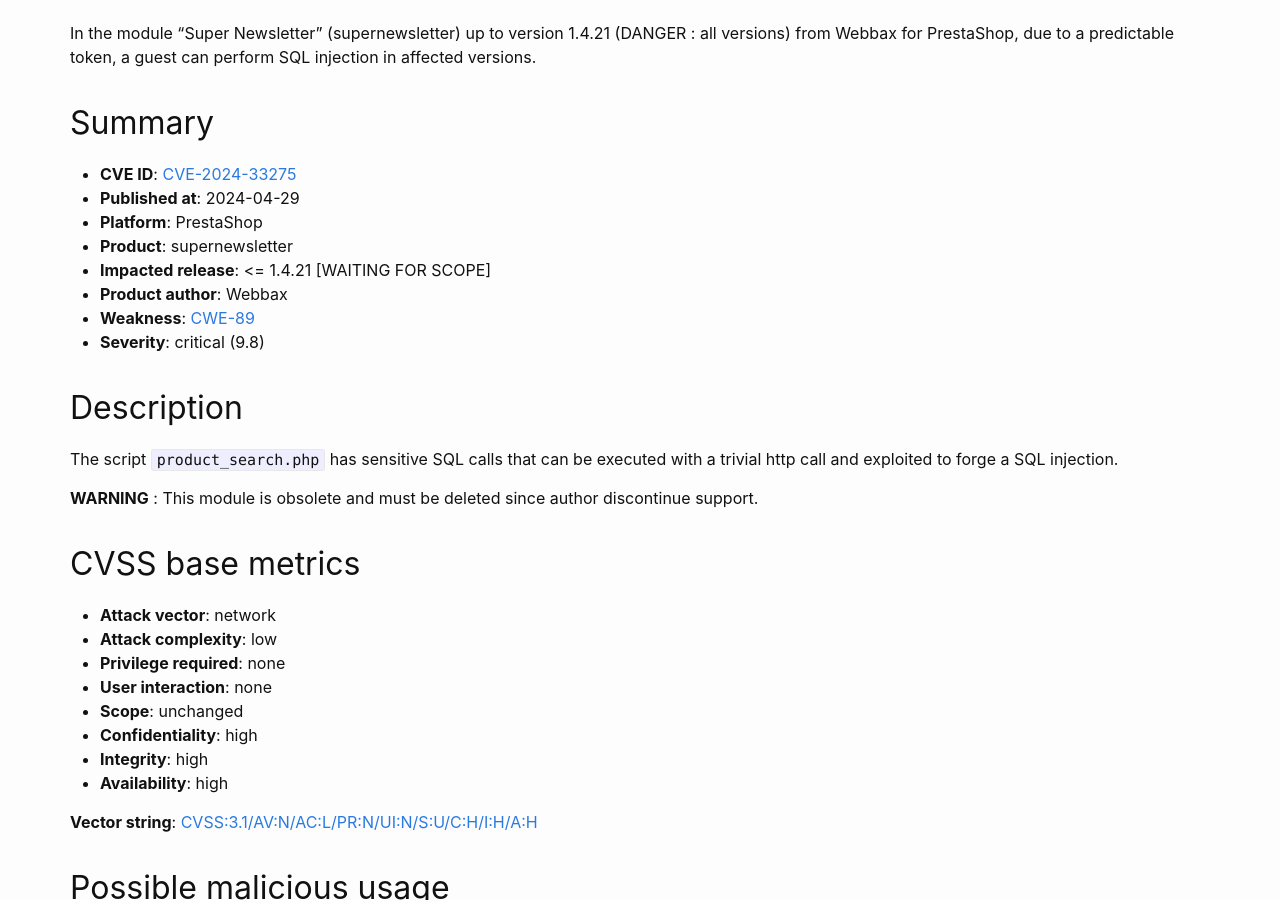
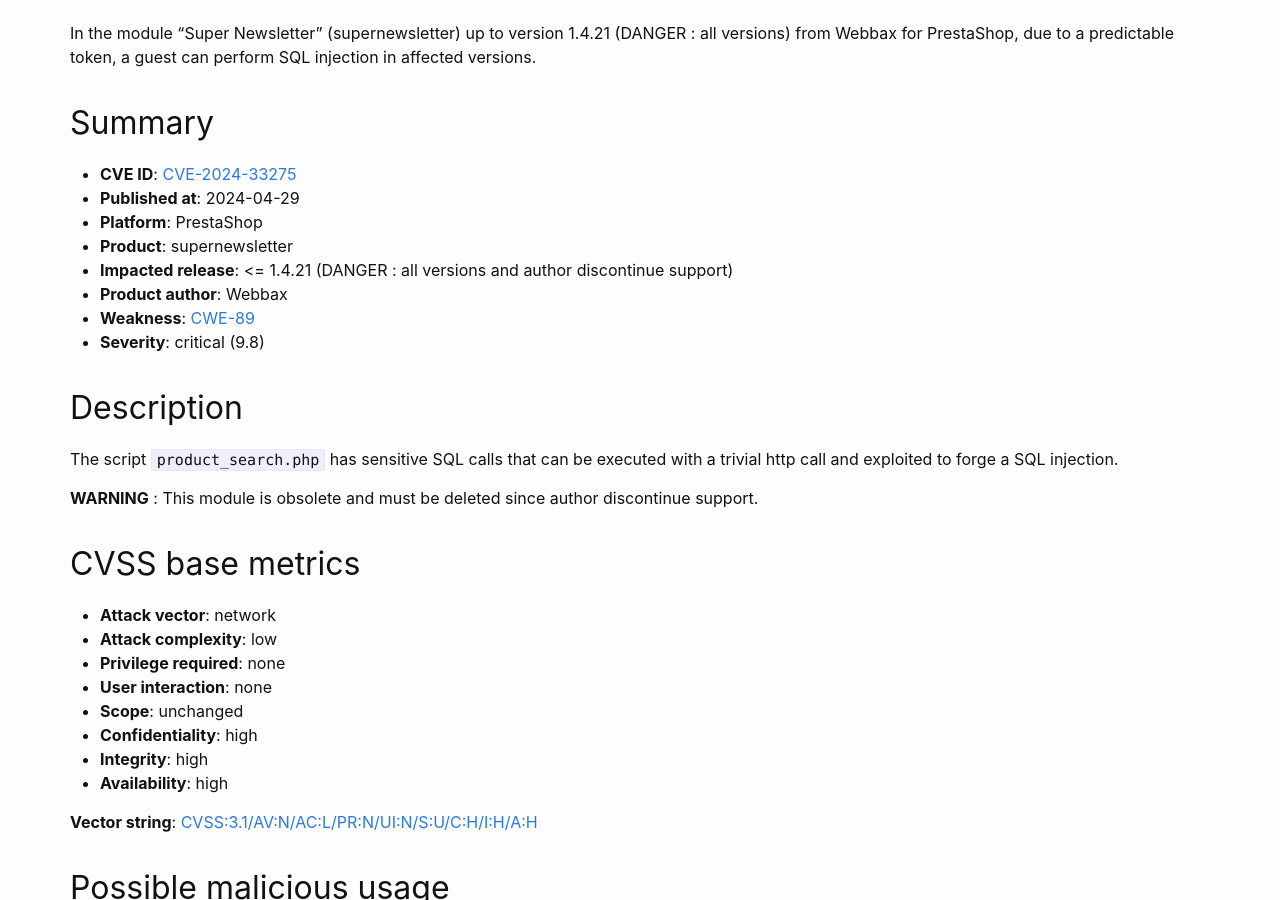
Before and after one commit to friends-of-presta/security-advisories, a Jekyll site: the page built from _posts/2024-04-29-supernewsletter.md, in a window 1280 px wide and 900 px high, scrolled down 650 px. Built offline with Jekyll 4.4.1, drawn with Linux system fonts in a browser that asks for light colours.

Commit message:
Update 2024-04-29-supernewsletter.md

```diff
--- a/_posts/2024-04-29-supernewsletter.md
+++ b/_posts/2024-04-29-supernewsletter.md
@@ -17,7 +17,7 @@ In the module "Super Newsletter" (supernewsletter) up to version 1.4.21 (DANGER
 * **Published at**: 2024-04-29
 * **Platform**: PrestaShop
 * **Product**: supernewsletter
-* **Impacted release**: <= 1.4.21 [WAITING FOR SCOPE]
+* **Impacted release**: <= 1.4.21 (DANGER : all versions and author discontinue support)
 * **Product author**: Webbax
 * **Weakness**: [CWE-89](https://cwe.mitre.org/data/definitions/89.html)
 * **Severity**: critical (9.8)
```
